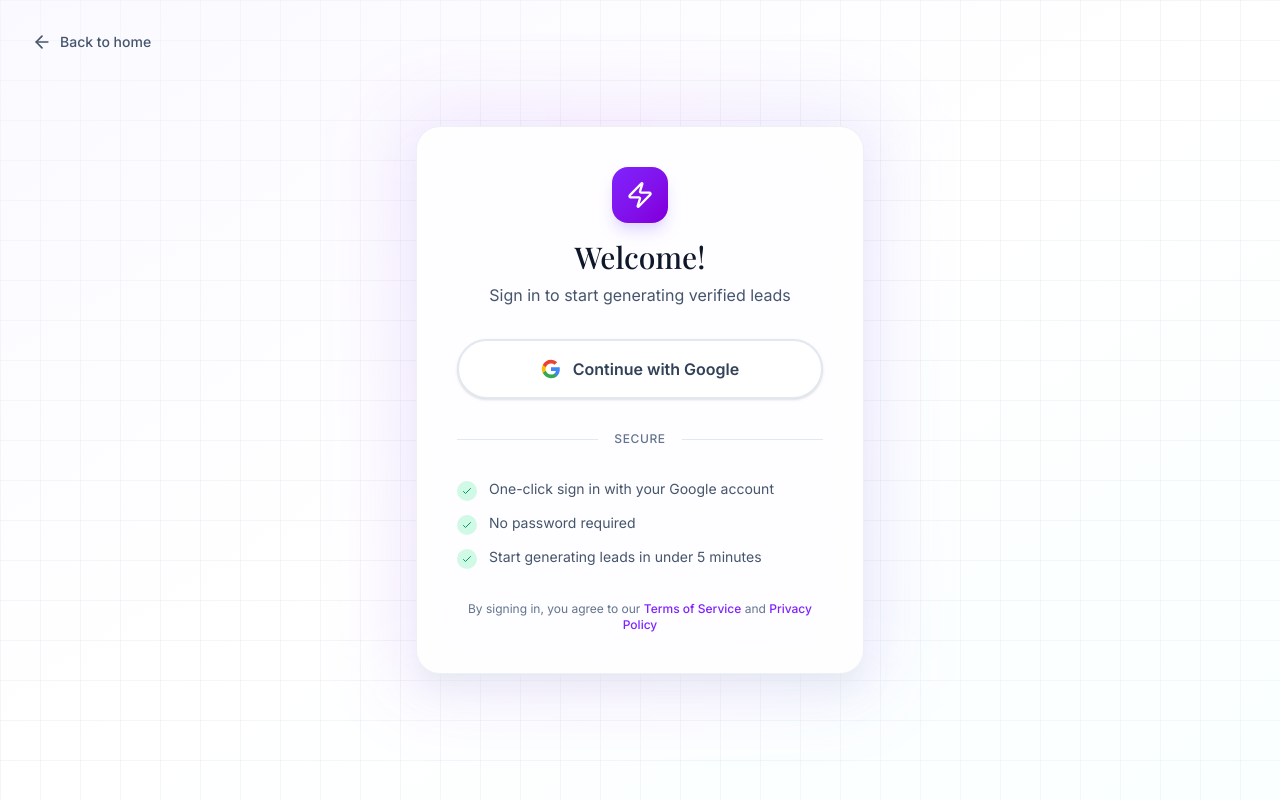
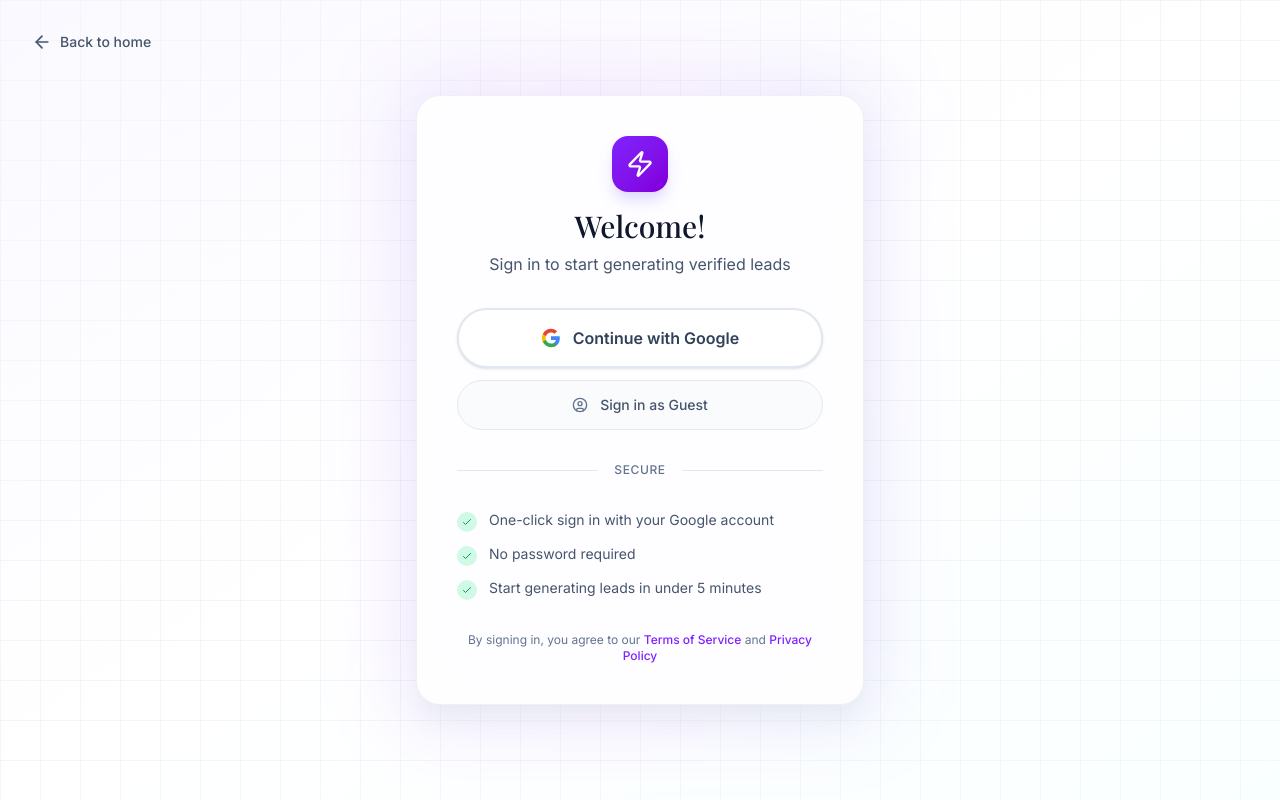
Before and after one commit to natapol2547/jkj-website, a SvelteKit app: page /login in a window 1280 px wide. Built offline with nearby package versions, Linux system fonts and the light colour scheme; no server answers; a web font is replaced by a local one.

Commit message:
feat: anonymous sign in

```diff
--- a/src/lib/auth.ts
+++ b/src/lib/auth.ts
@@ -1,5 +1,6 @@
 import {
 	signInWithPopup,
+	signInAnonymously,
 	GoogleAuthProvider,
 	type Auth,
 	type User
@@ -54,6 +55,25 @@ export async function signInWithGoogle(auth: Auth): Promise<User> {
 }
 
 /**
+ * Sign in anonymously (guest)
+ * @param auth Firebase Auth instance
+ * @returns Promise that resolves with the anonymous user
+ */
+export async function signInAsGuest(auth: Auth): Promise<User> {
+	try {
+		const result = await signInAnonymously(auth);
+		await _setSessionCookie(await result.user.getIdToken());
+		return result.user;
+	} catch (error) {
+		const authError = error as AuthError;
+		if (authError.code === "auth/operation-not-allowed") {
+			throw new Error("Anonymous sign-in is not enabled. Please use Google sign-in.");
+		}
+		throw new Error(authError.message || "Failed to sign in as guest. Please try again.");
+	}
+}
+
+/**
  * Sign out the current user
  * @param auth Firebase Auth instance
  */
--- a/src/routes/login/+page.svelte
+++ b/src/routes/login/+page.svelte
@@ -1,10 +1,11 @@
 <script lang="ts">
 	import { goto } from '$app/navigation';
-	import { signInWithGoogle } from '$lib/auth';
+	import { signInWithGoogle, signInAsGuest } from '$lib/auth';
 	import { auth, user } from '$lib/firebase.svelte';
-	import { Zap, ArrowLeft, Loader2 } from '@lucide/svelte';
+	import { Zap, ArrowLeft, Loader2, UserCircle } from '@lucide/svelte';
 
 	let loading = $state(false);
+	let guestLoading = $state(false);
 	let error = $state<string | null>(null);
 
 	// Redirect if already signed in
@@ -21,6 +22,7 @@
 		}
 
 		loading = true;
+		guestLoading = false;
 		error = null;
 
 		try {
@@ -30,6 +32,26 @@
 			error = err instanceof Error ? err.message : 'Failed to sign in. Please try again.';
 		} finally {
 			loading = false;
+		}
+	}
+
+	async function handleGuestSignIn() {
+		if (!auth) {
+			error = 'Authentication is not available. Please refresh the page.';
+			return;
+		}
+
+		guestLoading = true;
+		loading = false;
+		error = null;
+
+		try {
+			await signInAsGuest(auth);
+			// Redirect will happen automatically via the $effect above
+		} catch (err) {
+			error = err instanceof Error ? err.message : 'Failed to sign in as guest. Please try again.';
+		} finally {
+			guestLoading = false;
 		}
 	}
 </script>
@@ -84,7 +106,7 @@
 			<!-- Google Sign In Button -->
 			<button
 				onclick={handleGoogleSignIn}
-				disabled={loading}
+				disabled={loading || guestLoading}
 				class="w-full group relative flex items-center justify-center gap-3 rounded-full bg-white border-2 border-slate-200 px-6 py-4 text-base font-semibold text-slate-700 shadow-sm transition-all hover:border-slate-300 hover:shadow-md disabled:opacity-50 disabled:cursor-not-allowed"
 			>
 				{#if loading}
@@ -99,6 +121,21 @@
 						<path fill="#EA4335" d="M12 5.38c1.62 0 3.06.56 4.21 1.64l3.15-3.15C17.45 2.09 14.97 1 12 1 7.7 1 3.99 3.47 2.18 7.07l3.66 2.84c.87-2.6 3.3-4.53 6.16-4.53z"/>
 					</svg>
 					<span>Continue with Google</span>
+				{/if}
+			</button>
+
+			<!-- Sign in as Guest -->
+			<button
+				onclick={handleGuestSignIn}
+				disabled={loading || guestLoading}
+				class="mt-3 w-full flex items-center justify-center gap-3 rounded-full border border-slate-200 bg-slate-50/80 px-6 py-3.5 text-sm font-medium text-slate-600 transition-all hover:bg-slate-100 hover:border-slate-300 disabled:opacity-50 disabled:cursor-not-allowed"
+			>
+				{#if guestLoading}
+					<Loader2 class="h-4 w-4 animate-spin text-slate-500" />
+					<span>Signing in as guest...</span>
+				{:else}
+					<UserCircle class="h-4 w-4 text-slate-500" />
+					<span>Sign in as Guest</span>
 				{/if}
 			</button>
 
```
